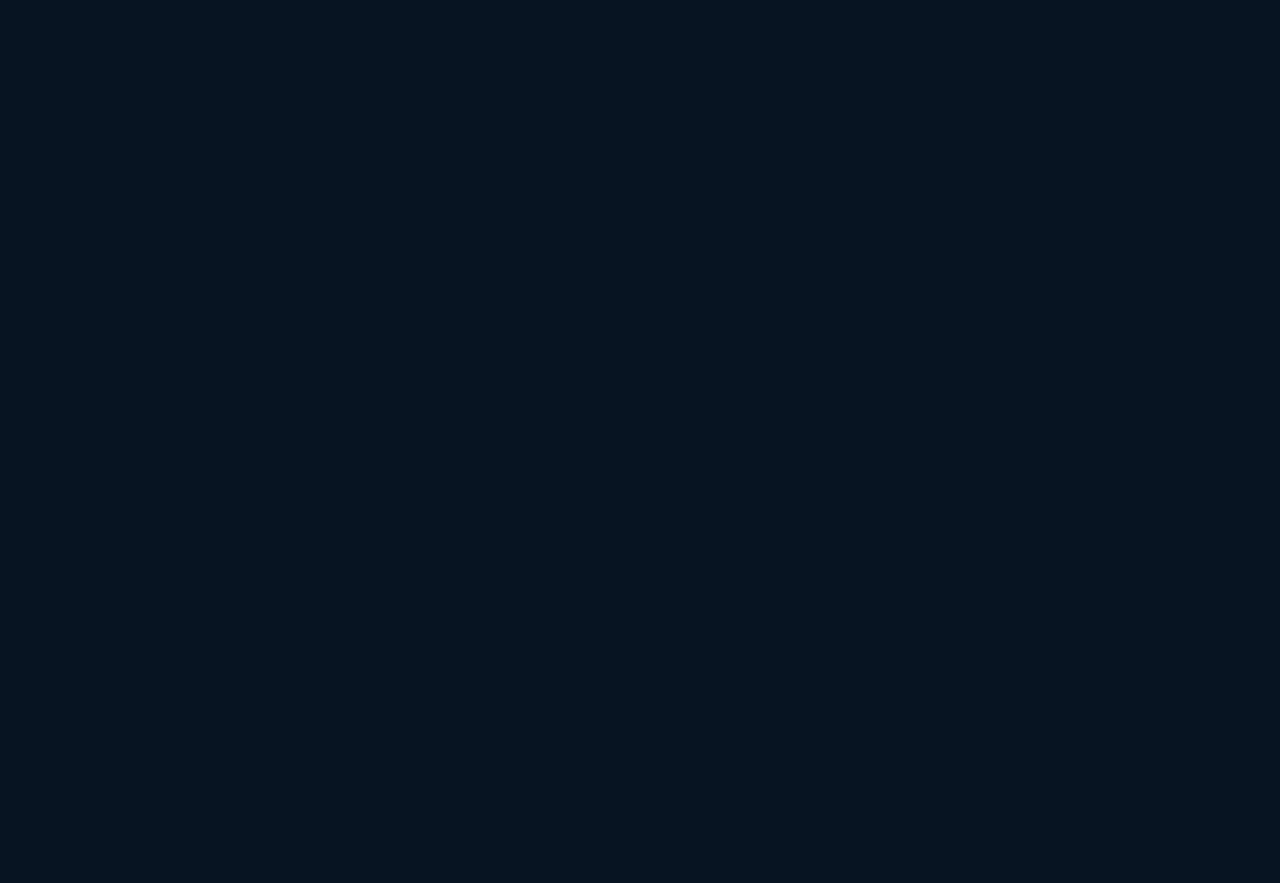
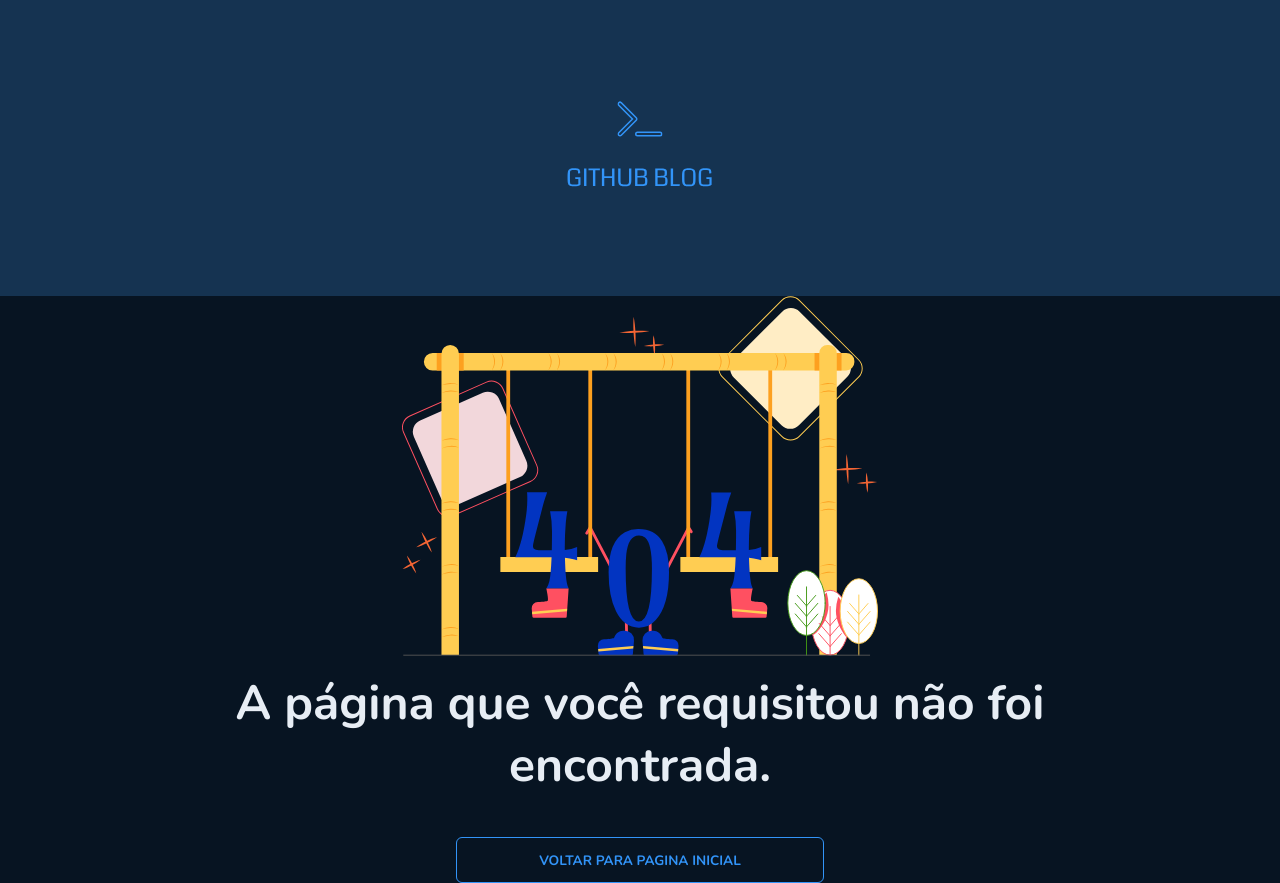
Before and after one commit to alisson-amaral-silva/github-blog, a React (Vite) app: page /issue/1 in a window 1280 px wide. Before the commit this address had no page. Before the commit the page ends 800 px from the top, so only its background shows below. Built offline with nearby package versions, Linux system fonts and the light colour scheme; no server answers.

Commit message:
integracao com a api, inlcuindo pag 404, wip - erro da pag por id

```diff
--- a/src/Pages/Home/components/Issue/index.tsx
+++ b/src/Pages/Home/components/Issue/index.tsx
@@ -1,18 +1,29 @@
-import { Container, Content, Header } from './styles'
+import { Container, Content, Header, LinkWrapper } from './styles'
 import { formatDistanceToNow } from 'date-fns'
 import ptBR from 'date-fns/locale/pt-BR'
+import { useCallback } from 'react'
+import { useNavigate } from 'react-router-dom'
 
 interface IssueProps {
+  id: number
   title: string
   description: string
   createdAt: string
 }
 
-export function Issue({ title, description, createdAt }: IssueProps) {
+export function Issue({ id, title, description, createdAt }: IssueProps) {
+  const navigate = useNavigate()
+
+  const handleLink = useCallback(() => {
+    navigate(`/issue/${id}`, { replace: true, state: { id } })
+  }, [id])
+
   return (
     <Container>
       <Header>
-        <strong>{title}</strong>
+        <LinkWrapper onClick={handleLink}>
+          <strong>{title}</strong>
+        </LinkWrapper>
         <span>
           {formatDistanceToNow(new Date(createdAt), {
             addSuffix: true,
@@ -24,7 +35,7 @@ export function Issue({ title, description, createdAt }: IssueProps) {
         dangerouslySetInnerHTML={{
           __html: description.replace(/(?:\r\n|\r|\n)/g, '<br>'),
         }}
-      ></Content>
+      />
     </Container>
   )
 }
--- a/src/Pages/Home/components/Issue/styles.ts
+++ b/src/Pages/Home/components/Issue/styles.ts
@@ -9,20 +9,12 @@ export const Container = styled.div`
   border-radius: 10px;
   width: 26rem;
   height: 16.25rem;
-  cursor: pointer;
 `
 
 export const Header = styled.div`
   display: flex;
   justify-content: space-between;
-  align-items: baseline;
-
-  strong {
-    font-size: 1.25rem;
-    color: ${(props) => props.theme['base-title']};
-    line-height: 2rem;
-    width: 15rem;
-  }
+  align-items: flex-start;
 
   span {
     color: ${(props) => props.theme['base-span']};
@@ -41,3 +33,26 @@ export const Content = styled.span`
   -webkit-line-clamp: 4;
   -webkit-box-orient: vertical;
 `
+
+export const LinkWrapper = styled.button`
+  a:link {
+    text-decoration: none;
+  }
+  &:link {
+    text-decoration: none;
+  }
+  border: 0;
+  background: transparent;
+  width: 15rem;
+  text-align: left;
+
+  strong {
+    font-size: 1.25rem;
+    color: ${(props) => props.theme['base-title']};
+    line-height: 2rem;
+    &:hover {
+      color: ${(props) => props.theme.blue};
+      cursor: pointer;
+    }
+  }
+`
--- a/src/Pages/Home/components/Search/index.tsx
+++ b/src/Pages/Home/components/Search/index.tsx
@@ -19,7 +19,7 @@ export function Search() {
   const {
     register,
     handleSubmit,
-    formState: { isSubmitting, errors },
+    formState: { isSubmitting },
   } = useForm<SearchFormInput>({
     resolver: zodResolver(searchFormSchema),
   })
--- a/src/Pages/Home/index.tsx
+++ b/src/Pages/Home/index.tsx
@@ -16,6 +16,7 @@ export function Home() {
         {issues?.map((issue) => {
           return (
             <Issue
+              id={issue.id}
               key={issue.title}
               title={issue.title}
               description={issue.description}
--- a/src/Pages/IssueDetails/IssueCard/index.tsx
+++ b/src/Pages/IssueDetails/IssueCard/index.tsx
@@ -6,31 +6,25 @@ import {
   faComment,
 } from '@fortawesome/free-solid-svg-icons'
 import { FontAwesomeIcon } from '@fortawesome/react-fontawesome'
-import { useEffect, useState } from 'react'
-import { api } from '../../../lib/axios'
+import { formatDistanceToNow } from 'date-fns'
+import ptBR from 'date-fns/locale/pt-BR'
+import { Link } from 'react-router-dom'
 import { Content, Footer, Header, Info, IssueDetailsContainer } from './styles'
-import { Link } from 'react-router-dom'
-
-interface ProfileProps {
-  github: string
-  name: string
+interface IssueCardProps {
+  title?: string
+  github?: string
+  username?: string
+  createdDate?: string
+  comments?: number
 }
 
-export function IssueCard() {
-  const [profile, setProfile] = useState<ProfileProps>()
-
-  async function fetchGithubProfile() {
-    const response = await api.get('users/alisson-amaral-silva')
-    const issueCardDetails = {
-      github: response.data.html_url,
-      name: response.data.name,
-    }
-    setProfile(issueCardDetails)
-  }
-
-  useEffect(() => {
-    fetchGithubProfile()
-  }, [])
+export function IssueCard({
+  title,
+  github,
+  username,
+  createdDate,
+  comments,
+}: IssueCardProps) {
   return (
     <IssueDetailsContainer>
       <Content>
@@ -40,25 +34,32 @@ export function IssueCard() {
               <FontAwesomeIcon icon={faChevronLeft} /> voltar
             </strong>
           </Link>
-          <a href={profile?.github} target="_blank" rel="noreferrer">
+          <a href={github} target="_blank" rel="noreferrer">
             ver no github
             <FontAwesomeIcon icon={faArrowUpRightFromSquare} />
           </a>
         </Header>
-        <h1>JavaScript data types and data structures</h1>
+        <h1>{title}</h1>
         <Footer>
           <Info>
             <FontAwesomeIcon icon={faGithub} />
-            <span>{profile?.name}</span>
+            <span>{username}</span>
           </Info>
           <Info>
             <FontAwesomeIcon icon={faCalendarDay} />
-            <span>Há 1 dia</span>
+            {createdDate && (
+              <span>
+                {formatDistanceToNow(new Date(createdDate), {
+                  addSuffix: true,
+                  locale: ptBR,
+                })}
+              </span>
+            )}
           </Info>
 
           <Info>
             <FontAwesomeIcon icon={faComment} />
-            <span> 5 comentários</span>
+            <span>{comments} comentários</span>
           </Info>
         </Footer>
       </Content>
--- a/src/Pages/IssueDetails/index.tsx
+++ b/src/Pages/IssueDetails/index.tsx
@@ -1,5 +1,46 @@
+import { useLocation, useParams } from 'react-router-dom'
 import { IssueCard } from './IssueCard'
+import { IssuesContext } from '../../contexts/IssuesContext'
+import { useContext, useEffect } from 'react'
+import { Content, Container } from './styles'
+import { NotFound } from '../NotFound'
 
 export function IssueDetails() {
-  return <IssueCard />
+  const { issueId } = useParams()
+
+  const { fetchIssueById, issueDetails } = useContext(IssuesContext)
+
+  useEffect(() => {
+    fetchIssueById(Number(issueId))
+  }, [issueId])
+
+  return (
+    <>
+      {!issueId || !issueDetails ? (
+        <NotFound />
+      ) : (
+        <>
+          <IssueCard
+            comments={issueDetails?.comments}
+            createdDate={issueDetails?.createdAt}
+            github={issueDetails?.githubUrl}
+            title={issueDetails?.title}
+            username={issueDetails?.user}
+          />
+          {issueDetails?.content && (
+            <Container>
+              <Content
+                dangerouslySetInnerHTML={{
+                  __html: issueDetails.content.replace(
+                    /(?:\r\n|\r|\n)/g,
+                    '<br>',
+                  ),
+                }}
+              />
+            </Container>
+          )}
+        </>
+      )}
+    </>
+  )
 }
--- a/src/Pages/IssueDetails/styles.ts
+++ b/src/Pages/IssueDetails/styles.ts
@@ -0,0 +1,11 @@
+import styled from 'styled-components'
+
+export const Container = styled.div`
+  margin-top: 2.5rem;
+  padding: 2.5rem 2rem;
+`
+
+export const Content = styled.span`
+  font-size: 1rem;
+  color: ${(props) => props.theme['base-text']};
+`
--- /dev/null
+++ b/src/Pages/NotFound/index.tsx
@@ -0,0 +1,15 @@
+import { NavLink } from 'react-router-dom'
+import notFound from '../../assets/404-error.svg'
+import { NotFoundWrapper, Image, Title, Button } from './styles'
+
+export function NotFound() {
+  return (
+    <NotFoundWrapper>
+      <Image src={notFound} />
+      <Title>A página que você requisitou não foi encontrada.</Title>
+      <NavLink to="/" title="Home">
+        <Button>Voltar para pagina inicial</Button>
+      </NavLink>
+    </NotFoundWrapper>
+  )
+}
--- /dev/null
+++ b/src/Pages/NotFound/styles.ts
@@ -0,0 +1,46 @@
+import styled from 'styled-components'
+
+export const NotFoundWrapper = styled.div`
+  display: flex;
+  flex-direction: column;
+  align-items: center;
+  gap: 1rem;
+`
+
+export const Image = styled.img`
+  height: 22.5rem;
+  width: 29.75rem;
+`
+
+export const Title = styled.h1`
+  text-align: center;
+  font-size: 3rem;
+  line-height: 3.9rem;
+  color: ${(props) => props.theme['base-title']};
+`
+
+export const Button = styled.button`
+  margin-top: 1.5rem;
+  font-weight: 700;
+  font-size: 0.85rem;
+  line-height: 1.4rem;
+  text-transform: uppercase;
+
+  background: transparent;
+  border: 1px solid ${(props) => props.theme.blue};
+  color: ${(props) => props.theme.blue};
+
+  text-align: center;
+  padding: 0.75rem 0.5rem;
+  border-radius: 6px;
+  cursor: pointer;
+
+  width: 23rem;
+  height: 2.875rem;
+
+  &:hover {
+    background: ${(props) => props.theme.blue};
+    border-color: ${(props) => props.theme.blue};
+    color: ${(props) => props.theme.white};
+  }
+`
--- a/src/contexts/IssuesContext.tsx
+++ b/src/contexts/IssuesContext.tsx
@@ -15,7 +15,23 @@ export interface IssueProps {
   createdAt: string
 }
 
+export interface SearchProps {
+  repo: string
+  username: string
+}
+
+interface DetailsProps {
+  content: string
+  title: string
+  user: string
+  createdAt: string
+  comments: number
+  githubUrl: string
+}
+
 interface IssueContextType {
+  search?: SearchProps
+  issueDetails?: DetailsProps
   issueQuantity: number
   issues: IssueProps[]
   fetchIssues: (
@@ -23,7 +39,11 @@ interface IssueContextType {
     repo?: string,
     username?: string,
   ) => Promise<void>
-  //   fetchIssueById: (id: number) => Promise<void>
+  fetchIssueById: (
+    id: number,
+    repo?: string,
+    username?: string,
+  ) => Promise<void>
 }
 
 export const IssuesContext = createContext<IssueContextType>(
@@ -37,6 +57,10 @@ interface IssuesProviderProps {
 export function IssuesProvider({ children }: IssuesProviderProps) {
   const [issues, setIssues] = useState<IssueProps[]>([])
   const [issueQuantity, setIssuesQuantities] = useState<number>(0)
+  const [search, setSearch] = useState<SearchProps | undefined>(undefined)
+  const [issueDetails, setIssueDetails] = useState<DetailsProps | undefined>(
+    undefined,
+  )
 
   const fetchIssues = useCallback(
     async (issueName = '', repo = '', username = '') => {
@@ -50,13 +74,18 @@ export function IssuesProvider({ children }: IssuesProviderProps) {
             q: param,
           },
         })
+        const searchParams = {
+          username,
+          repo,
+        }
+        setSearch(searchParams)
 
         const issueList = data.items.map((issue: Issue) => {
           return {
             id: issue.number,
             description: issue.body,
             title: issue.title,
-            createdAt: issue.updated_at,
+            createdAt: issue.created_at,
           }
         })
 
@@ -71,8 +100,33 @@ export function IssuesProvider({ children }: IssuesProviderProps) {
     fetchIssues()
   }, [])
 
+  const fetchIssueById = useCallback(async (id: number) => {
+    console.log('search ', search)
+    const { data } = await api.get(
+      `repos/${search?.username}/${search?.repo}/issues/${id}`,
+    )
+    const details: DetailsProps = {
+      content: data.body,
+      title: data.title,
+      user: data.user.login,
+      createdAt: data.created_at,
+      comments: data.comments,
+      githubUrl: data.html_url,
+    }
+    setIssueDetails(details)
+  }, [])
+
   return (
-    <IssuesContext.Provider value={{ issues, fetchIssues, issueQuantity }}>
+    <IssuesContext.Provider
+      value={{
+        issues,
+        fetchIssues,
+        issueQuantity,
+        search,
+        issueDetails,
+        fetchIssueById,
+      }}
+    >
       {children}
     </IssuesContext.Provider>
   )
--- a/src/routes/Router.tsx
+++ b/src/routes/Router.tsx
@@ -2,6 +2,7 @@ import { Routes, Route, Navigate } from 'react-router-dom'
 import { DefaultLayout } from '../layout/DefaultLayout'
 import { Home } from '../Pages/Home'
 import { IssueDetails } from '../Pages/IssueDetails'
+import { NotFound } from '../Pages/NotFound'
 
 export function Router() {
   return (
@@ -13,7 +14,10 @@ export function Router() {
       */}
       <Route path="/" element={<DefaultLayout />}>
         <Route path="/" element={<Home />} />
-        <Route path="/details" element={<IssueDetails />} />
+        <Route path="/issue">
+          <Route path=":issueId" element={<IssueDetails />} />
+        </Route>
+        <Route path="*" element={<NotFound />} />
       </Route>
     </Routes>
   )
```
Also changed, not shown: src/assets/404-error.svg (added).
